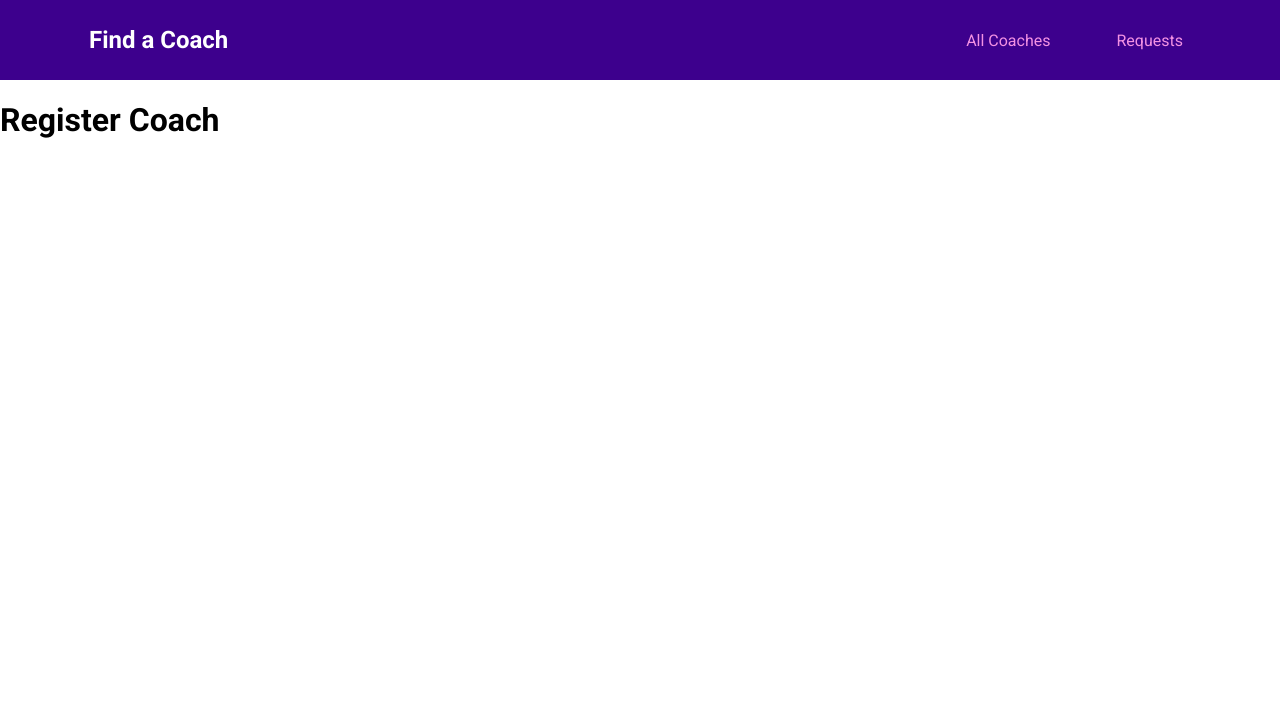
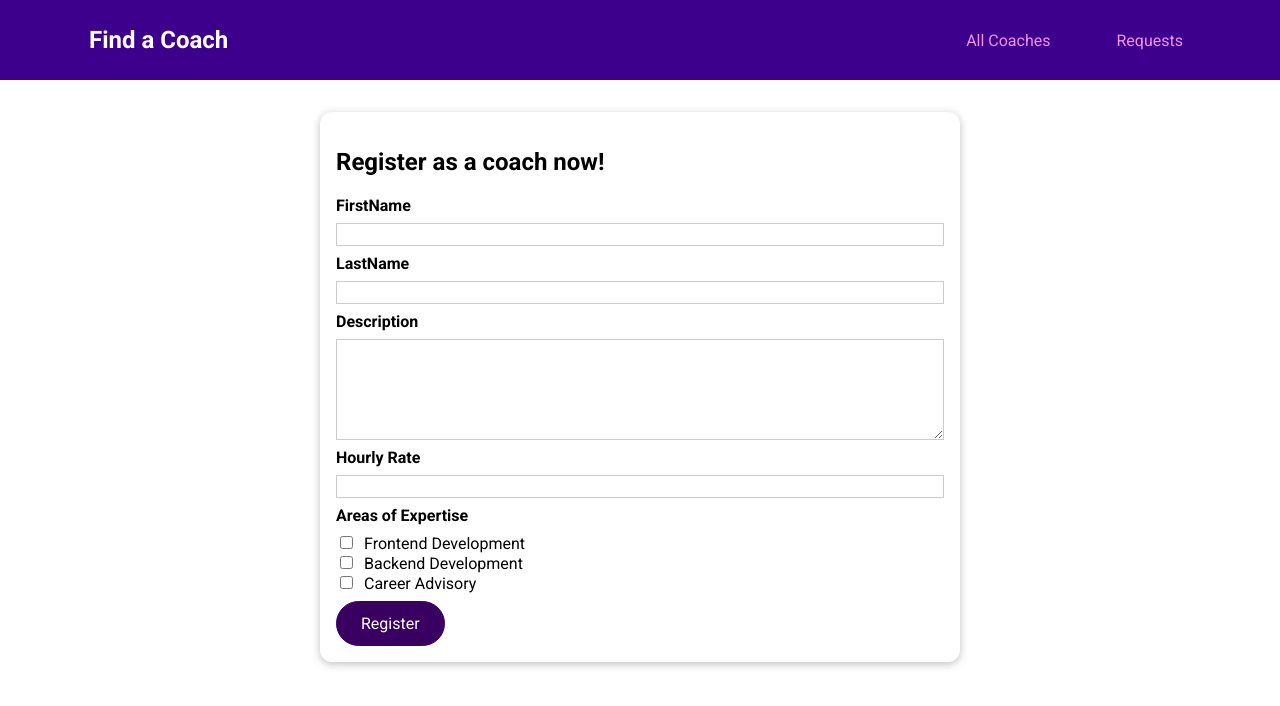
Before and after one commit to mengmeiying/find-a-coach, a Vue app: page /register in a window 1280 px wide. Shown: the top 706 px of the page. Built offline with nearby package versions, Linux system fonts and the light colour scheme.

Commit message:
added coaches form component

```diff
--- /dev/null
+++ b/src/components/coaches/CoachForm.vue
@@ -0,0 +1,120 @@
+<template>
+  <form @submit.prevent="submitForm">
+    <div class="form-control">
+      <label for="firstname">FirstName</label>
+      <input type="text" id="firstname" v-model.trim="firstName">
+    </div>
+    <div class="form-control">
+      <label for="lastname">LastName</label>
+      <input type="text" id="lastname" v-model.trim="lastName">
+    </div>
+    <div class="form-control">
+      <label for="description">Description</label>
+      <textarea name="description" id="description" rows="5" v-model.trim="description"></textarea>
+    </div>
+    <div class="form-control">
+      <label for="rate">Hourly Rate</label>
+      <input type="number" id="rate" v-model.number="rate">
+    </div>
+    <div class="form-control">
+      <h3>Areas of Expertise</h3>
+      <div>
+        <input type="checkbox" id="frontend" value="frontend" v-model="areas">
+        <label for="frontend">Frontend Development</label>
+      </div>
+      <div>
+        <input type="checkbox" id="backend" value="backend" v-model="areas">
+        <label for="backend">Backend Development</label>
+      </div>
+      <div>
+        <input type="checkbox" id="career" value="career" v-model="areas">
+        <label for="career">Career Advisory</label>
+      </div>
+    </div>
+    <base-button>Register</base-button>
+  </form>
+</template>
+
+<script>
+  export default {
+    data() {
+      return {
+        firstName: '',
+        lastName: '',
+        description: '',
+        rate: null,
+        areas: [],
+      }
+    },
+    methods: {
+      submitForm() {
+        const formData = {
+          first: this.firstName,
+          last: this.lastName,
+          desc: this.description,
+          rate: this.rate,
+          areas: this.areas
+        };
+
+        console.log(formData);
+      }
+    }
+  }
+</script>
+
+<style scoped>
+.form-control {
+  margin: 0.5rem 0;
+}
+
+label {
+  font-weight: bold;
+  display: block;
+  margin-bottom: 0.5rem;
+}
+
+input[type='checkbox'] + label {
+  font-weight: normal;
+  display: inline;
+  margin: 0 0 0 0.5rem;
+}
+
+input,
+textarea {
+  display: block;
+  width: 100%;
+  border: 1px solid #ccc;
+  font: inherit;
+}
+
+input:focus,
+textarea:focus {
+  background-color: #f0e6fd;
+  outline: none;
+  border-color: #3d008d;
+}
+
+input[type='checkbox'] {
+  display: inline;
+  width: auto;
+  border: none;
+}
+
+input[type='checkbox']:focus {
+  outline: #3d008d solid 1px;
+}
+
+h3 {
+  margin: 0.5rem 0;
+  font-size: 1rem;
+}
+
+.invalid label {
+  color: red;
+}
+
+.invalid input,
+.invalid textarea {
+  border: 1px solid red;
+}
+</style>
--- a/src/pages/coaches/CoachRegistration.vue
+++ b/src/pages/coaches/CoachRegistration.vue
@@ -1,3 +1,15 @@
 <template>
-  <h1>Register Coach</h1>
+  <section>
+    <base-card>
+      <h2>Register as a coach now!</h2>
+      <coach-form></coach-form>
+    </base-card>
+  </section>
 </template>
+
+<script>
+import CoachForm from '../../components/coaches/CoachForm.vue';
+export default {
+  components: { CoachForm },
+};
+</script>
```
